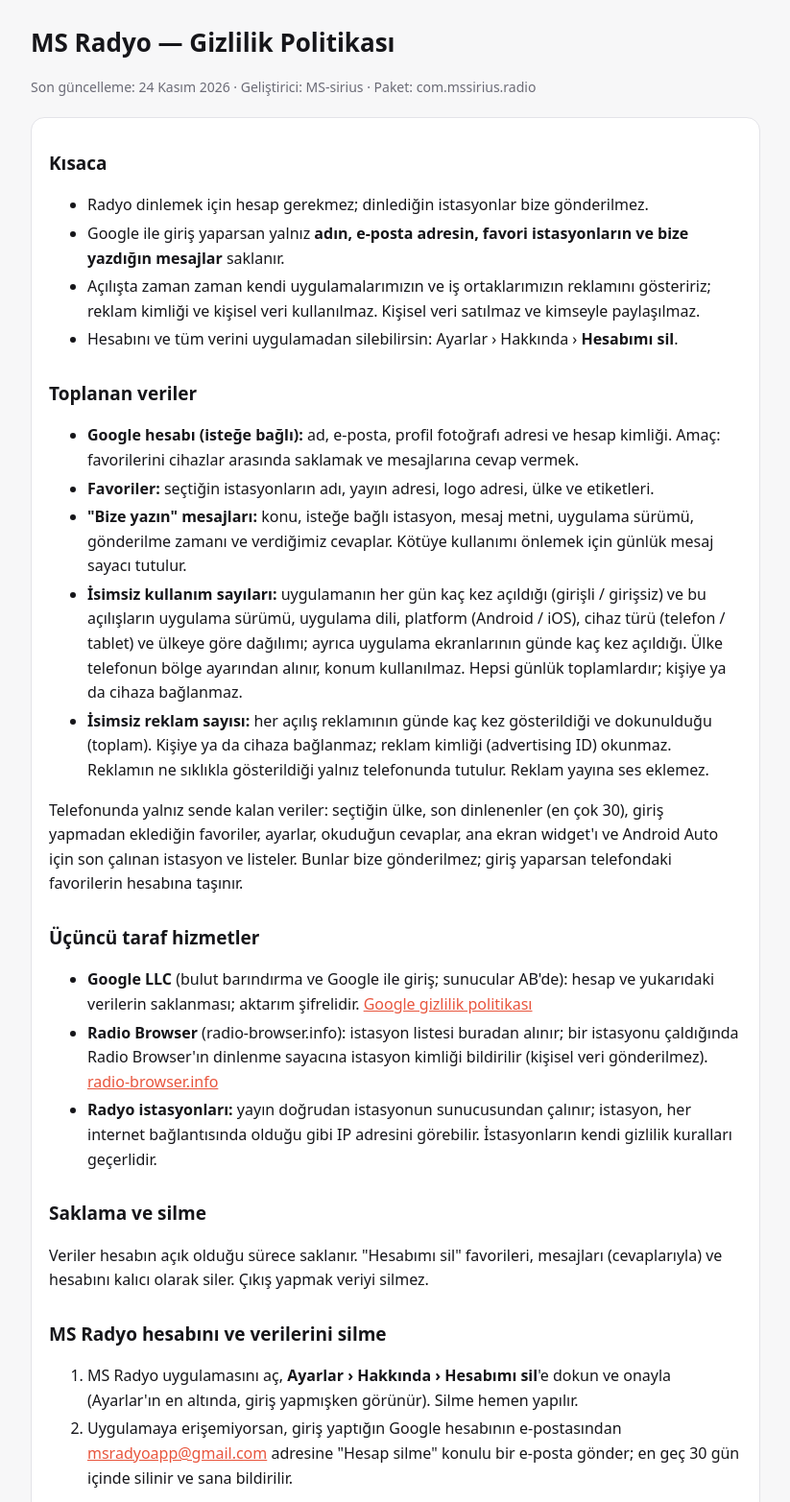
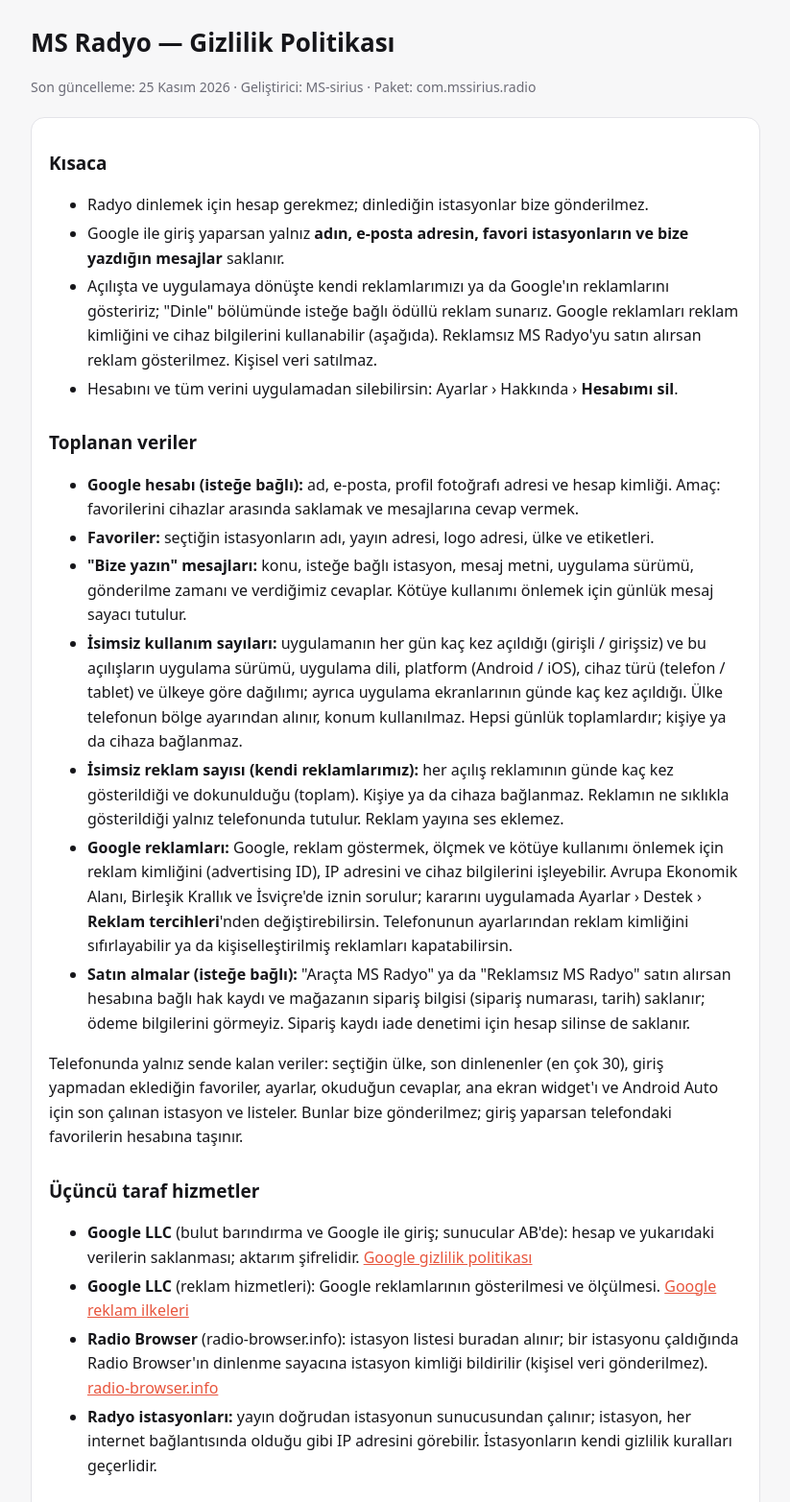
Before and after one commit to MS-sirius/msradio-gizlilik, a plain HTML site: page index.html in a window 1280 px wide. Shown: the top 1565 px of the page at 96% size, without its empty margins (228-1051 px from the left). Drawn offline with Linux system fonts and the light colour scheme.

Commit message:
Google reklamları, reklam tercihleri ve satın almalar bildirildi

```diff
--- a/index.html
+++ b/index.html
@@ -18,14 +18,14 @@
 <body>
 <main>
 <h1>MS Radyo — Gizlilik Politikası</h1>
-<p class="muted">Son güncelleme: 24 Kasım 2026 · Geliştirici: MS-sirius · Paket: com.mssirius.radio</p>
+<p class="muted">Son güncelleme: 25 Kasım 2026 · Geliştirici: MS-sirius · Paket: com.mssirius.radio</p>
 
 <section class="lang">
 <h2>Kısaca</h2>
 <ul>
   <li>Radyo dinlemek için hesap gerekmez; dinlediğin istasyonlar bize gönderilmez.</li>
   <li>Google ile giriş yaparsan yalnız <b>adın, e-posta adresin, favori istasyonların ve bize yazdığın mesajlar</b> saklanır.</li>
-  <li>Açılışta zaman zaman kendi uygulamalarımızın ve iş ortaklarımızın reklamını gösteririz; reklam kimliği ve kişisel veri kullanılmaz. Kişisel veri satılmaz ve kimseyle paylaşılmaz.</li>
+  <li>Açılışta ve uygulamaya dönüşte kendi reklamlarımızı ya da Google'ın reklamlarını gösteririz; "Dinle" bölümünde isteğe bağlı ödüllü reklam sunarız. Google reklamları reklam kimliğini ve cihaz bilgilerini kullanabilir (aşağıda). Reklamsız MS Radyo'yu satın alırsan reklam gösterilmez. Kişisel veri satılmaz.</li>
   <li>Hesabını ve tüm verini uygulamadan silebilirsin: Ayarlar › Hakkında › <b>Hesabımı sil</b>.</li>
 </ul>
 
@@ -35,13 +35,16 @@
   <li><b>Favoriler:</b> seçtiğin istasyonların adı, yayın adresi, logo adresi, ülke ve etiketleri.</li>
   <li><b>"Bize yazın" mesajları:</b> konu, isteğe bağlı istasyon, mesaj metni, uygulama sürümü, gönderilme zamanı ve verdiğimiz cevaplar. Kötüye kullanımı önlemek için günlük mesaj sayacı tutulur.</li>
   <li><b>İsimsiz kullanım sayıları:</b> uygulamanın her gün kaç kez açıldığı (girişli / girişsiz) ve bu açılışların uygulama sürümü, uygulama dili, platform (Android / iOS), cihaz türü (telefon / tablet) ve ülkeye göre dağılımı; ayrıca uygulama ekranlarının günde kaç kez açıldığı. Ülke telefonun bölge ayarından alınır, konum kullanılmaz. Hepsi günlük toplamlardır; kişiye ya da cihaza bağlanmaz.</li>
-  <li><b>İsimsiz reklam sayısı:</b> her açılış reklamının günde kaç kez gösterildiği ve dokunulduğu (toplam). Kişiye ya da cihaza bağlanmaz; reklam kimliği (advertising ID) okunmaz. Reklamın ne sıklıkla gösterildiği yalnız telefonunda tutulur. Reklam yayına ses eklemez.</li>
+  <li><b>İsimsiz reklam sayısı (kendi reklamlarımız):</b> her açılış reklamının günde kaç kez gösterildiği ve dokunulduğu (toplam). Kişiye ya da cihaza bağlanmaz. Reklamın ne sıklıkla gösterildiği yalnız telefonunda tutulur. Reklam yayına ses eklemez.</li>
+  <li><b>Google reklamları:</b> Google, reklam göstermek, ölçmek ve kötüye kullanımı önlemek için reklam kimliğini (advertising ID), IP adresini ve cihaz bilgilerini işleyebilir. Avrupa Ekonomik Alanı, Birleşik Krallık ve İsviçre'de iznin sorulur; kararını uygulamada Ayarlar › Destek › <b>Reklam tercihleri</b>'nden değiştirebilirsin. Telefonunun ayarlarından reklam kimliğini sıfırlayabilir ya da kişiselleştirilmiş reklamları kapatabilirsin.</li>
+  <li><b>Satın almalar (isteğe bağlı):</b> "Araçta MS Radyo" ya da "Reklamsız MS Radyo" satın alırsan hesabına bağlı hak kaydı ve mağazanın sipariş bilgisi (sipariş numarası, tarih) saklanır; ödeme bilgilerini görmeyiz. Sipariş kaydı iade denetimi için hesap silinse de saklanır.</li>
 </ul>
 <p>Telefonunda yalnız sende kalan veriler: seçtiğin ülke, son dinlenenler (en çok 30), giriş yapmadan eklediğin favoriler, ayarlar, okuduğun cevaplar, ana ekran widget'ı ve Android Auto için son çalınan istasyon ve listeler. Bunlar bize gönderilmez; giriş yaparsan telefondaki favorilerin hesabına taşınır.</p>
 
 <h2>Üçüncü taraf hizmetler</h2>
 <ul>
   <li><b>Google LLC</b> (bulut barındırma ve Google ile giriş; sunucular AB'de): hesap ve yukarıdaki verilerin saklanması; aktarım şifrelidir. <a href="https://policies.google.com/privacy">Google gizlilik politikası</a></li>
+  <li><b>Google LLC</b> (reklam hizmetleri): Google reklamlarının gösterilmesi ve ölçülmesi. <a href="https://policies.google.com/technologies/ads">Google reklam ilkeleri</a></li>
   <li><b>Radio Browser</b> (radio-browser.info): istasyon listesi buradan alınır; bir istasyonu çaldığında Radio Browser'ın dinlenme sayacına istasyon kimliği bildirilir (kişisel veri gönderilmez). <a href="https://www.radio-browser.info/">radio-browser.info</a></li>
   <li><b>Radyo istasyonları:</b> yayın doğrudan istasyonun sunucusundan çalınır; istasyon, her internet bağlantısında olduğu gibi IP adresini görebilir. İstasyonların kendi gizlilik kuralları geçerlidir.</li>
 </ul>
@@ -71,7 +74,8 @@
   <li>If you sign in with Google, only your <b>name, email, favorite stations and the messages you send us</b> are stored (Google's cloud services, EU servers).</li>
   <li>Anonymous daily usage counts are kept: how many times the app is opened (signed in / not), broken down by app version, app language, platform (Android / iOS), device type (phone / tablet) and country, and how often each app screen is opened. Country comes from your phone's region setting; location is not used. These are daily totals and are not linked to a person or device.</li>
   <li>Station data comes from Radio Browser; when you play a station, its id is reported to Radio Browser's click counter. Streams play directly from the station's server.</li>
-  <li>At launch we sometimes show an ad for our own apps or partners. No advertising ID or personal data is used; only anonymous daily view/tap totals per ad are kept, and how often you saw an ad stays on your phone. Ads never add sound to a stream. We do not sell or share personal data.</li>
+  <li>At launch and when you return to the app we show our own ads or Google ads; in Listen we offer optional rewarded ads. For our own ads only anonymous daily view/tap totals are kept. Google may process your advertising ID, IP address and device information to show and measure ads and prevent abuse; in the EEA, UK and Switzerland we ask for your consent, which you can change in Settings › Support › <b>Ad preferences</b>. Ads never add sound to a stream. Ad-free MS Radio removes ads. We do not sell personal data.</li>
+  <li>If you buy "MS Radio in the car" or "Ad-free MS Radio", an entitlement linked to your account and the store's order details (order number, date) are kept; we never see payment details. Order records are kept for refund checks even after account deletion.</li>
   <li>Delete your account and all data in the app: Settings › About › <b>Delete my account</b> (at the bottom of Settings, shown while signed in). Without the app, email <a href="mailto:msradyoapp@gmail.com?subject=MS%20Radyo%20account%20deletion">msradyoapp@gmail.com</a> from your Google account's address; we delete your user record, favorites and messages within 30 days. Favorites can also be removed one by one without deleting the account.</li>
   <li>Favorites added without signing in, recent stations, settings and the last station shown in the home-screen widget / Android Auto stay on your phone only.</li>
   <li>Contact: Settings › Support › Contact us, or <a href="mailto:msradyoapp@gmail.com">msradyoapp@gmail.com</a>.</li>
```
